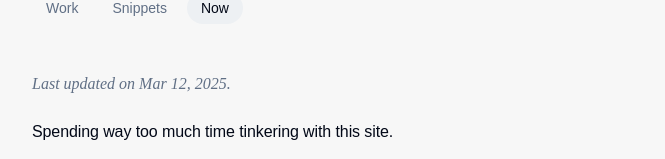
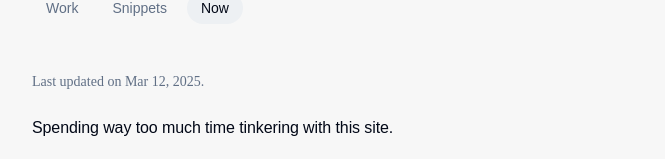
Before and after one commit to chizidotdev/chizi.dev, a SvelteKit app: page /now in a window 1280 px wide. Shown: the part 320-479 px from the top of the page, without its empty margins (299-964 px from the left). Built offline with nearby package versions, Linux system fonts and the light colour scheme; no server answers; a web font is replaced by a local one.

Commit message:
feat: move from newsreader to fraunces

```diff
--- a/package.json
+++ b/package.json
@@ -31,7 +31,6 @@
   "dependencies": {
     "@fontsource-variable/fraunces": "^5.2.5",
     "@fontsource-variable/jetbrains-mono": "^5.1.1",
-    "@fontsource-variable/newsreader": "^5.1.0",
     "@tailwindcss/container-queries": "^0.1.1",
     "@tailwindcss/typography": "^0.5.15",
     "@types/node": "^20.17.9",
--- a/src/lib/components/text/heading.svelte
+++ b/src/lib/components/text/heading.svelte
@@ -11,7 +11,7 @@
       variant: {
         h1: "text-xl font-medium first:mt-0",
         h2: "text-lg font-medium",
-        h3: "font-serif italic text-muted-foreground",
+        h3: "font-serif text-sm text-muted-foreground",
       },
     },
     defaultVariants: {
--- a/src/styles/app.css
+++ b/src/styles/app.css
@@ -1,5 +1,5 @@
 @import "@fontsource-variable/jetbrains-mono";
-@import "@fontsource-variable/newsreader";
+@import "@fontsource-variable/fraunces";
 
 @import url("./markdown.css");
 
@@ -17,7 +17,7 @@
 
 :root {
   --font-mono: "JetBrains Mono Variable", monospace;
-  --font-serif: "Newsreader Variable", serif;
+  --font-serif: "Fraunces Variable", serif;
   --font-sans: "InterVariable", sans-serif;
   font-optical-sizing: auto;
 
```
